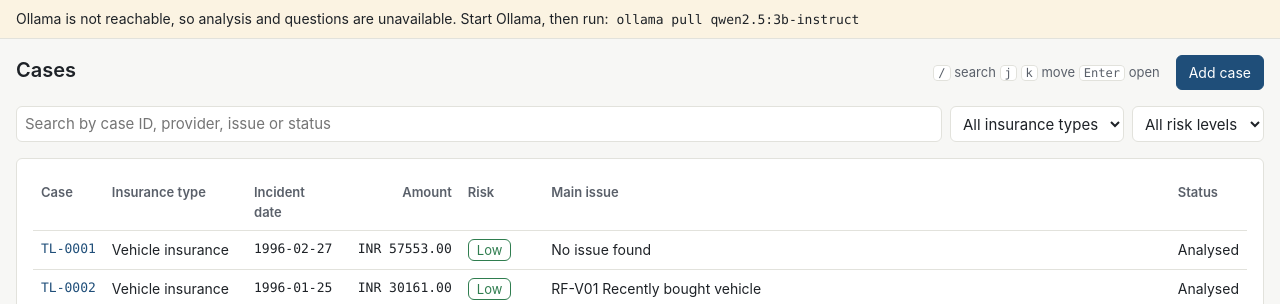
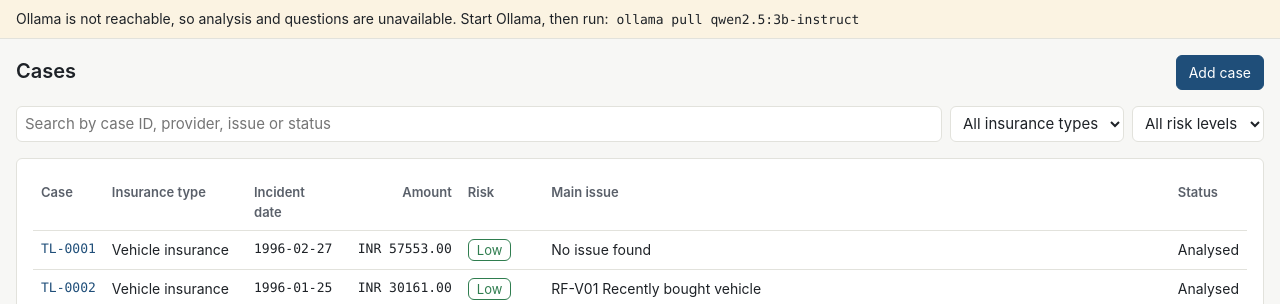
Before and after one commit to Kingalok18/Tallyline, a FastAPI app: page / in a window 1280 px wide. Shown: the part 48-352 px from the top of the page. Run offline with FastAPI, Linux system fonts and the light colour scheme; data comes from the database, SQL or seed files in the repository; both versions use the stored data as it was after the commit; some libraries are stand-ins or nearby versions.

Commit message:
Remove keyboard hint from case list; keep demo files local

```diff
--- a/templates/case_list.html
+++ b/templates/case_list.html
@@ -4,7 +4,6 @@
 <div class="page-head">
   <h1>Cases</h1>
   <div class="head-actions">
-    <p class="muted keys"><kbd>/</kbd> search <kbd>j</kbd> <kbd>k</kbd> move <kbd>Enter</kbd> open</p>
     <a class="button" href="/cases/new">Add case</a>
   </div>
 </div>
```
Also changed, not shown: data/tallyline.db, 1 other file.
